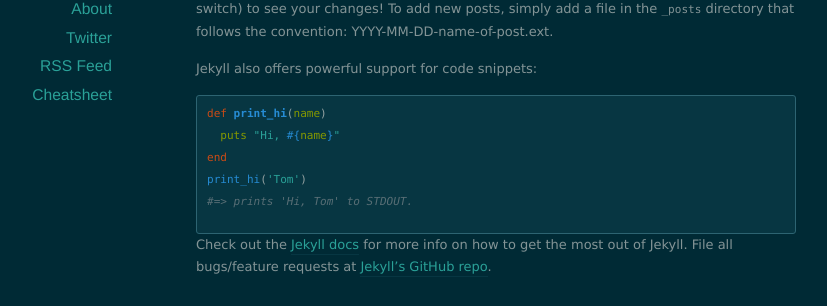
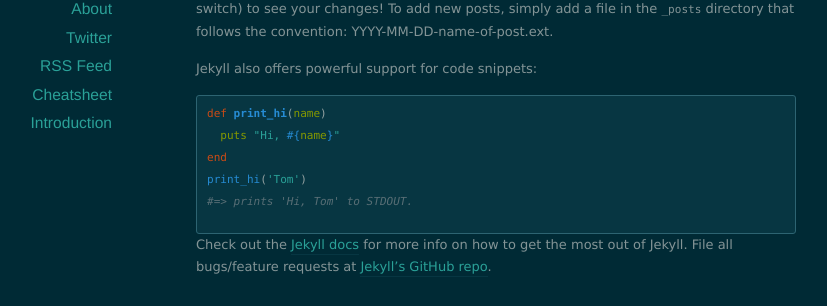
Before and after one commit to Mushi-mushi/mushi-mushi.github.io, a Jekyll site: the page built from index.html, in a window 1280 px wide. Shown: the part 233-539 px from the top of the page, without its empty margins (144-971 px from the left). Built offline with Jekyll 4.4.1, drawn with Linux system fonts in a browser that asks for light colours; nearby versions of some CDN libraries; the list of posts is cut into pages by our own code.

Commit message:
Update default.html

```diff
--- a/_layouts/default.html
+++ b/_layouts/default.html
@@ -39,6 +39,11 @@
           <li><a href="https://twitter.com/Mushi_mushishi">Twitter</a></li>
           <li><a href="/feed.xml">RSS Feed</a></li>
           <li><a href="/cheat">Cheatsheet</a></li>
+           <nav>
+                <li>
+                    <a href="#intro">Introduction</a>
+                </li>
+           </nav>
         </ul>
       </nav>
     </div>
```
